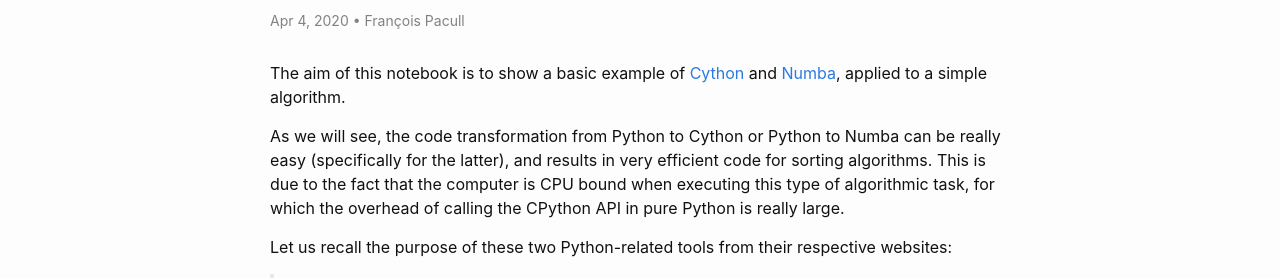
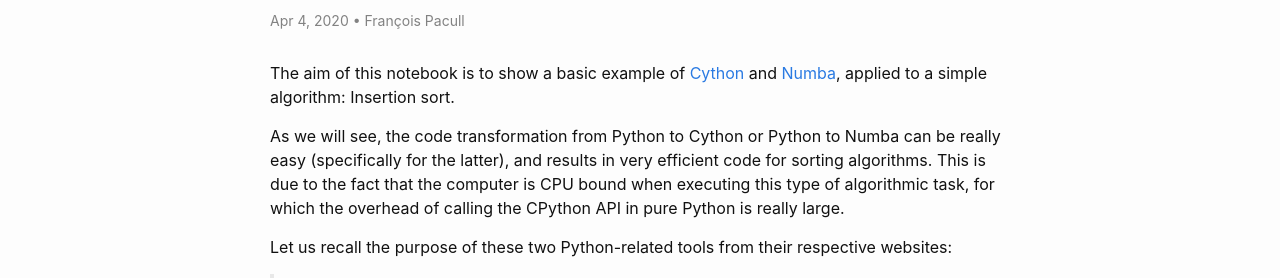
Before and after one commit to aetperf/aetperf.github.io, a Jekyll site: the page built from _posts/2020-04-04-Cython-and-Numba-applied-to-simple-algorithm.md, in a window 1280 px wide and 900 px high. Shown: the part 181-459 px from the top of the window. Built offline with Jekyll 4.4.1, drawn with Linux system fonts in a browser that asks for light colours; comment, search, counter and statistics services are not loaded.

Commit message:
minor update

````diff
--- a/_posts/2020-04-04-Cython-and-Numba-applied-to-simple-algorithm.md
+++ b/_posts/2020-04-04-Cython-and-Numba-applied-to-simple-algorithm.md
@@ -6,7 +6,7 @@ author: François Pacull
 tags: Python Cython Numba Sorting
 ---
 
-The aim of this notebook is to show a basic example of [Cython](https://cython.org/) and [Numba](http://numba.pydata.org/), applied to a simple algorithm.
+The aim of this notebook is to show a basic example of [Cython](https://cython.org/) and [Numba](http://numba.pydata.org/), applied to a simple algorithm: Insertion sort.
 
 As we will see, the code transformation from Python to Cython or Python to Numba can be really easy (specifically for the latter), and results in very efficient code for sorting algorithms. This is due to the fact that the computer is CPU bound when executing this type of algorithmic task, for which the overhead of calling the CPython API in pure Python is really large.
 
@@ -201,7 +201,7 @@ _ = ax.set_title('Timings of Insertion sort')
 ```
 
 <p align="center">
-  <img width="750" src="/img/2020-04-04_01/output_16_0.png" alt="">
+  <img width="600" src="/img/2020-04-04_01/output_16_0.png" alt="">
 </p>
 
 We can observe the following things regarding the execution time:
@@ -245,9 +245,8 @@ _ = ax.set_title('Timings of Insertion sort')
 ```
 
 <p align="center">
-  <img width="750" src="/img/2020-04-04_01/output_19_0.png" alt="">
+  <img width="600" src="/img/2020-04-04_01/output_19_0.png" alt="">
 </p>
-
 
 ## Conclusion
 
````
